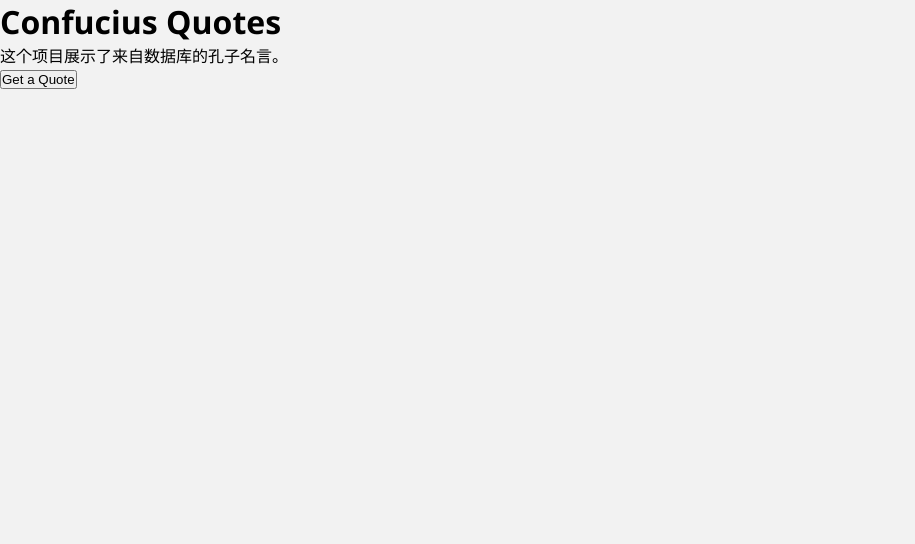
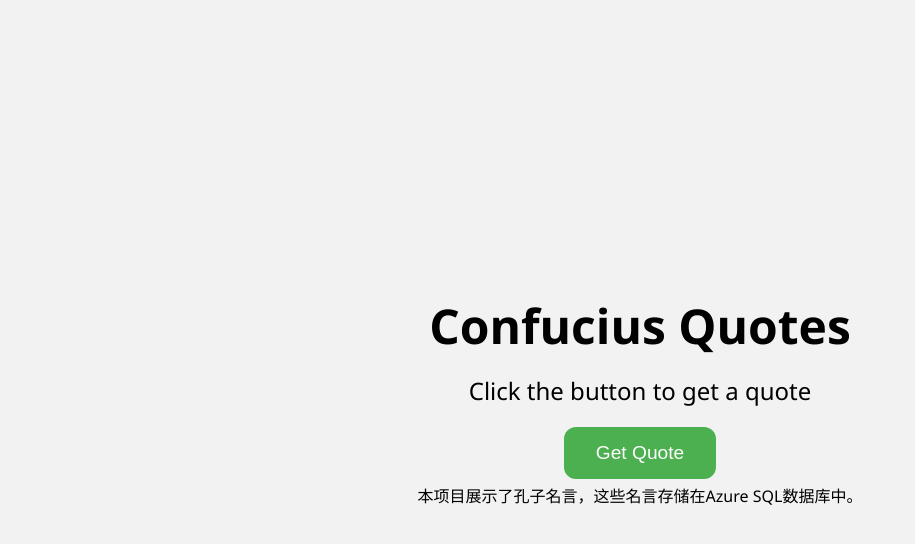
Before and after one commit to liviux/azure-github-actions-demo, a website: page index.html in a window 1280 px wide. Shown: the whole page, without its empty margins (0-915 px from the left). Drawn offline with Linux system fonts and the light colour scheme.

Commit message:
Update index.html

```diff
--- a/index.html
+++ b/index.html
@@ -1,16 +1,21 @@
 <!DOCTYPE html>
 <html lang="en">
+
 <head>
-    <meta charset="UTF-8">
-    <meta name="viewport" content="width=device-width, initial-scale=1.0">
-    <title>Confucius Quotes</title>
-    <link rel="stylesheet" href="style.css">
+  <meta charset="UTF-8">
+  <meta name="viewport" content="width=device-width, initial-scale=1.0">
+  <title>Confucius Quotes</title>
+  <link rel="stylesheet" href="style.css">
 </head>
+
 <body>
-    <h1>Confucius Quotes</h1>
-    <p>这个项目展示了来自数据库的孔子名言。</p>
-    <button id="get-quote">Get a Quote</button>
-    <div id="quote"></div>
-    <script src="client.js"></script>
+  <div class="container">
+    <h1 class="title">Confucius Quotes</h1>
+    <p class="quote" id="quoteDisplay">Click the button to get a quote</p>
+    <button class="button" id="getQuote">Get Quote</button>
+    <p>本项目展示了孔子名言，这些名言存储在Azure SQL数据库中。</p>
+  </div>
+  <script src="client.js"></script>
 </body>
+
 </html>
```
